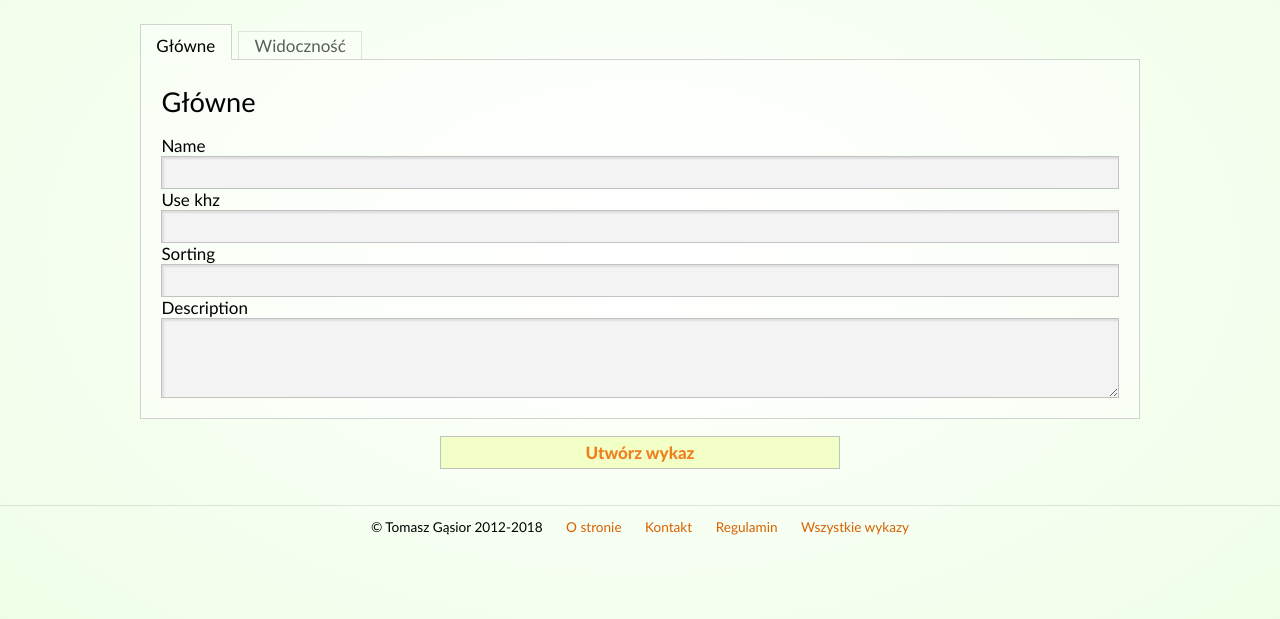
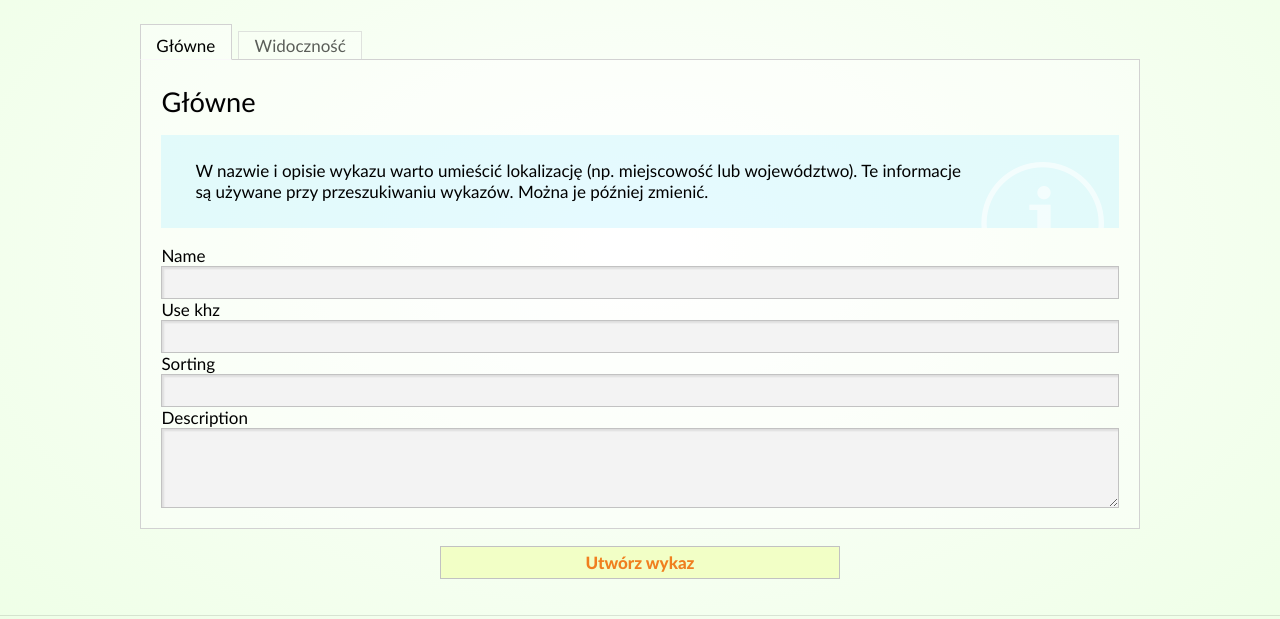
Before and after one commit to TomaszGasior/RadioLista-v3, a Symfony app: template templates/radiotable/create.html.twig in a window 1280 px wide. Shown: the part 149-768 px from the top of the page. Before the commit the page ends 684 px from the top, so only its background shows below. Run offline with Twig, Linux system fonts and the light colour scheme; the template is opened without the code that fills it, so the values that code supplies are empty; form fields are guessed from the names that the template uses; some libraries are stand-ins or nearby versions.

Commit message:
Update template of RadioTableController::create.

```diff
--- a/templates/radiotable/create.html.twig
+++ b/templates/radiotable/create.html.twig
@@ -16,6 +16,8 @@
 <div id="useTabbedUI">
 	<div>
 		<h3>Główne</h3>
+
+		<p class="information">W nazwie i opisie wykazu warto umieścić lokalizację (np. miejscowość lub województwo). Te&nbsp;informacje są używane przy przeszukiwaniu wykazów. Można je później zmienić.</p>
 
 		<dl>
 			{{ form_row(form.name) }}
```
